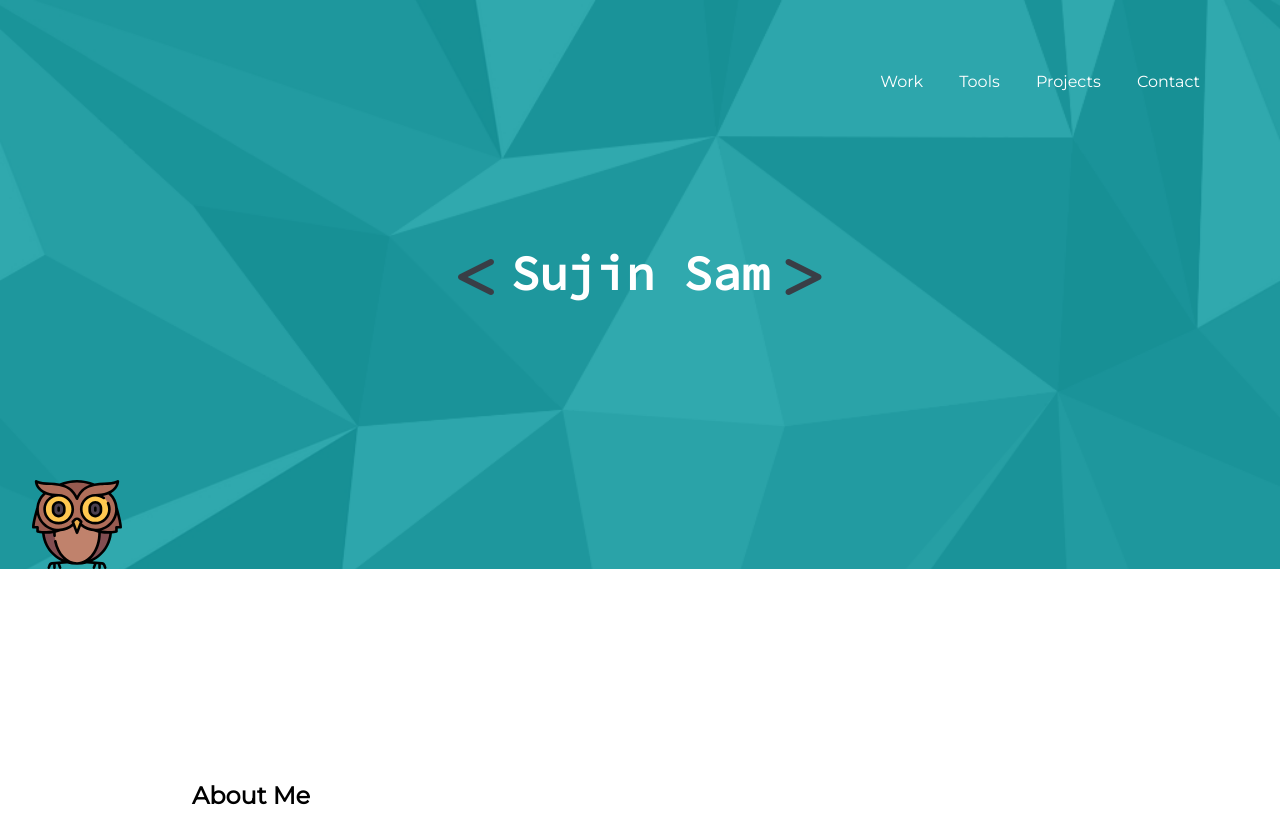
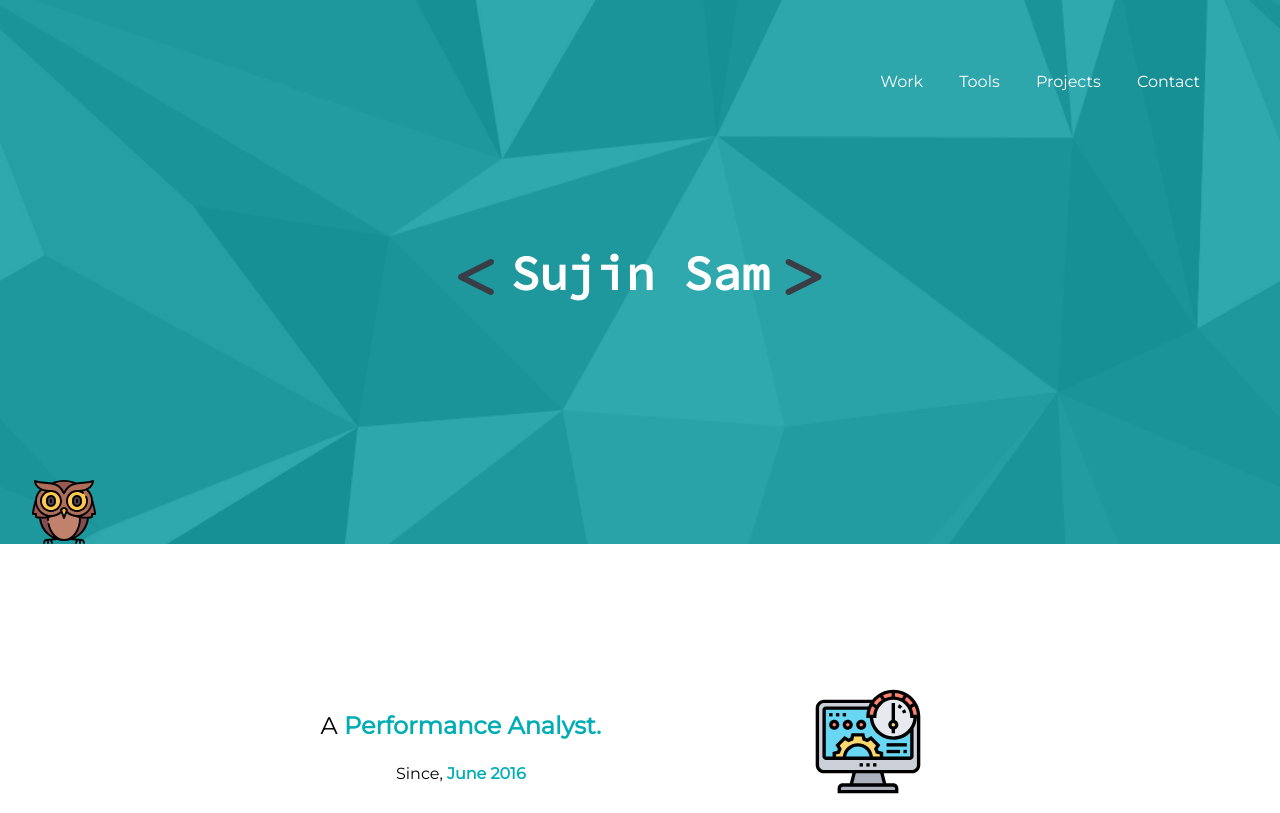
Before and after one commit to sujin-sam/cv, a plain HTML site: page index.html in a window 1280 px wide. Shown: the top 813 px of the page. Drawn offline with Linux system fonts and the light colour scheme.

Commit message:
add and style Work Section

```diff
--- a/css/styles.css
+++ b/css/styles.css
@@ -42,18 +42,41 @@ h1 {
   position: relative;
   top: 0.3rem;
 }
-.gr-icon:hover {
+h1:hover > .gr-icon {
   color: black;
 }
 .owl-img {
-  width: 7%;
+  width: 5%;
   position: relative;
   left: 2rem;
   display: block;
 }
 #work {
   background-color: #fff;
-  padding: 15%;
+  padding: 10% 15%;
+}
+.work-div {
+  width: 60%;
+  display: inline-block;
+  text-align: center;
+}
+.role-desc {
+  font-size: 1.5rem;
+}
+.role,
+.exp {
+  color: #00adb5;
+  font-weight: bold;
+}
+.perf-logo-div {
+  width: 30%;
+  display: inline-block;
+  text-align: center;
+  position: relative;
+  top: 1rem;
+}
+.perf-logo {
+  width: 40%;
 }
 #footer {
   background-color: #03989e;
--- a/index.html
+++ b/index.html
@@ -31,15 +31,22 @@
 
     <section id="work">
 
-        <div>
-            <h2>About Me</h2>
+        <div class="work-div">
+            <p class="role-desc">A <span class="role">Performance Analyst.</span></p>
+            <p>Since, <span class="exp">June 2016</span></p>
+        </div>
+        <div class="perf-logo-div">
+            <img class="perf-logo" src="images/performance.svg" alt="performance logo">
         </div>
 
     </section>
 
+
     <section id="footer">
 
         <div>Icons made by <a href="https://www.freepik.com" title="Freepik">Freepik</a> from <a
+                href="https://www.flaticon.com/" title="Flaticon">www.flaticon.com</a></div>
+        <div>Icons made by <a href="https://creativemarket.com/eucalyp" title="Eucalyp">Eucalyp</a> from <a
                 href="https://www.flaticon.com/" title="Flaticon">www.flaticon.com</a></div>
 
     </section>
```
Also changed, not shown: images/performance.svg (added).
